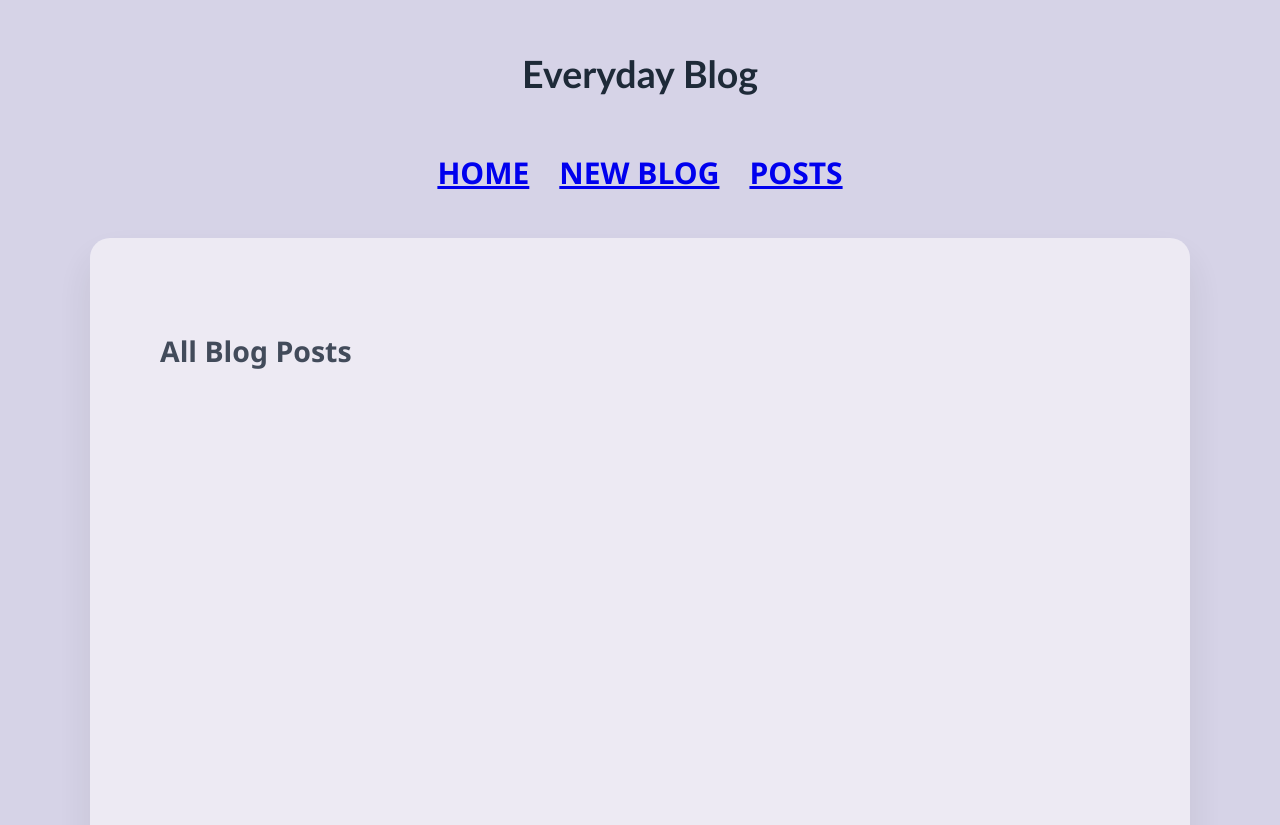
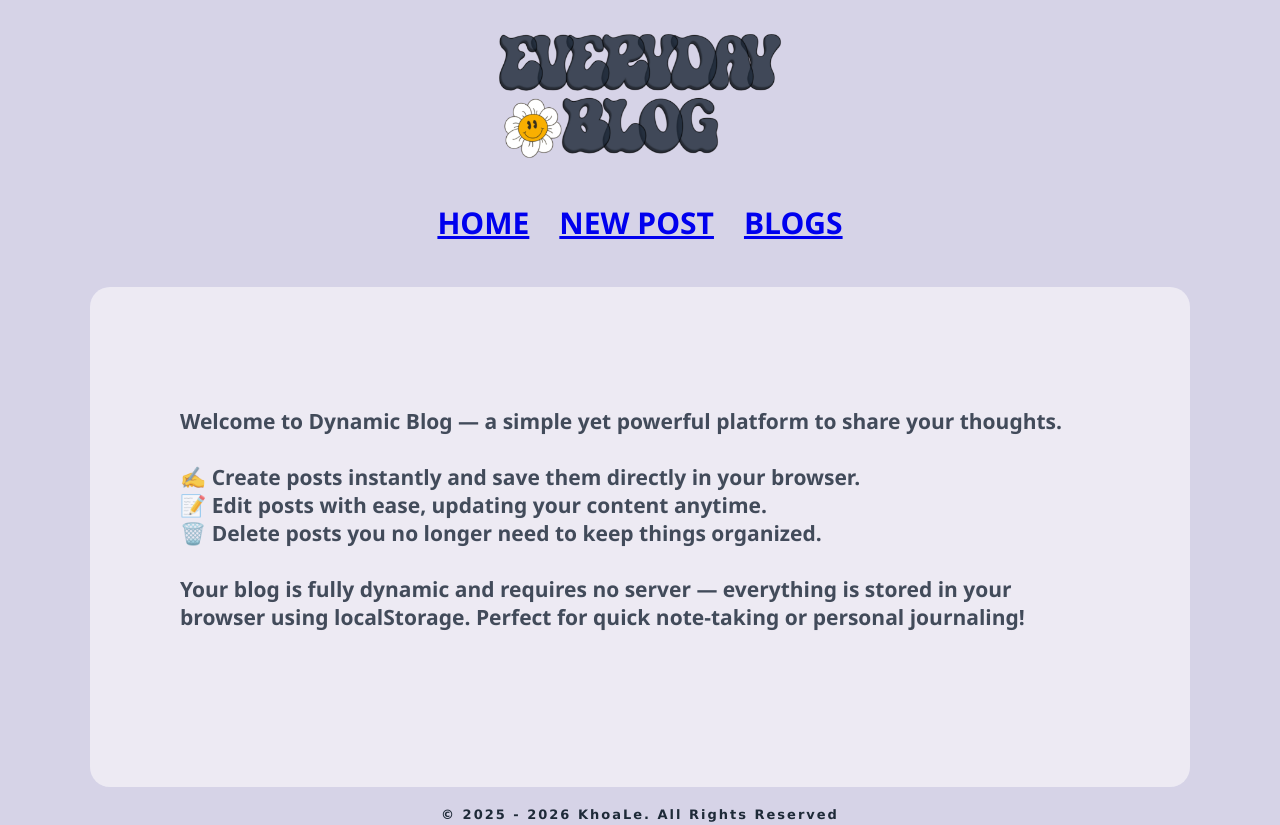
Before and after one commit to benjaminkle/dynamic-blog-website, a plain HTML site: page index.html in a window 1280 px wide. Shown: the top 825 px of the page. Drawn offline with Linux system fonts and the light colour scheme.

```diff
--- a/index.html
+++ b/index.html
@@ -5,19 +5,35 @@
     <meta name="viewport" content="width=device-width, initial-scale=1.0" />
     <title>Dynamic Blog Website</title>
     <link rel="stylesheet" href="style.css" />
-    <script defer src="script.js"></script>
   </head>
   <body>
-    <section class="main-title"><h1>Everyday Blog</h1></section>
+    <section class="main-title">
+      <a href="index.html"
+        ><img src="logo.png" alt="Everyday Blog" class="main-logo"
+      /></a>
+    </section>
 
     <nav class="nav-bar">
       <h2><a href="index.html">HOME</a></h2>
-      <h2><a href="new-post.html">NEW BLOG</a></h2>
-      <h2><a href="posts.html">POSTS</a></h2>
+      <h2><a href="new-post.html">NEW POST</a></h2>
+      <h2><a href="posts.html">BLOGS</a></h2>
     </nav>
-    <section class="all-posts">
-      <h2>All Blog Posts</h2>
-      <div id="postsContainer"></div>
+    <section class="welcome">
+      <h2 class="welcome-description">
+        Welcome to Dynamic Blog — a simple yet powerful platform to share your
+        thoughts. <br />
+        <br />
+        ✍️ Create posts instantly and save them directly in your browser. <br />
+        📝 Edit posts with ease, updating your content anytime. <br />
+        🗑️ Delete posts you no longer need to keep things organized. <br />
+        <br />
+        Your blog is fully dynamic and requires no server — everything is stored
+        in your browser using localStorage. Perfect for quick note-taking or
+        personal journaling!
+      </h2>
     </section>
+    <footer>
+      <h4 class="copyright">&copy 2025 - 2026 KhoaLe. All Rights Reserved</h4>
+    </footer>
   </body>
 </html>
```
Also changed, not shown: new-post.html (+11 -4 lines), posts.html (+11 -4 lines), logo.png (added).
